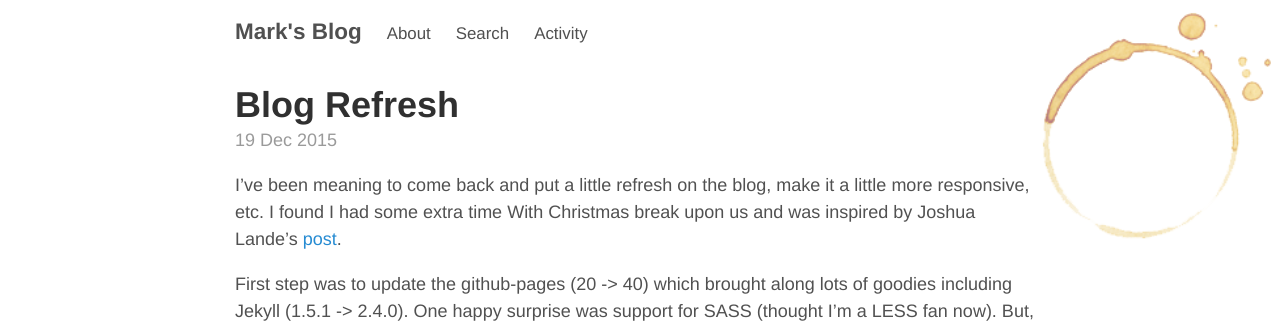
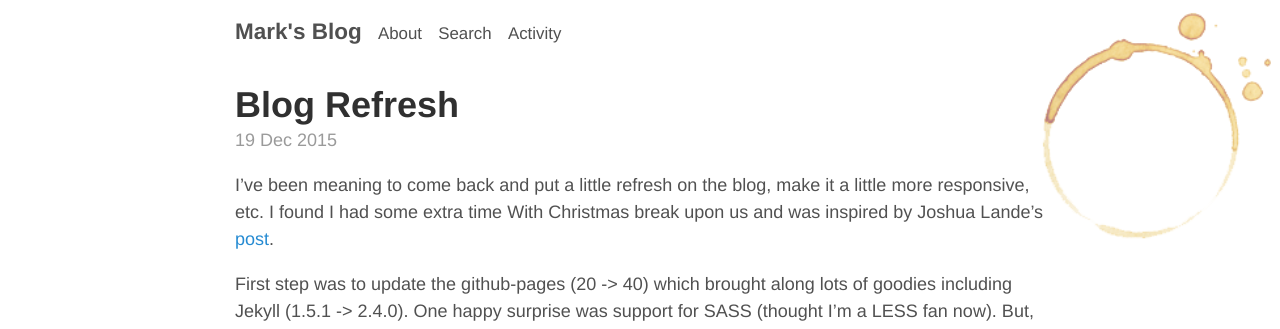
Before and after one commit to marknadig/marknadig.github.io, a Jekyll site: the page built from index.html, in a window 1280 px wide. Shown: the top 329 px of the page. Built offline with Jekyll 4.4.1, drawn with Linux system fonts in a browser that asks for light colours; nearby versions of some CDN libraries; Markdown is read by kramdown in place of the engine named in the settings; the list of posts is cut into pages by our own code.

Commit message:
tweak logo, make nave a little responsive

```diff
--- a/_layouts/default.html
+++ b/_layouts/default.html
@@ -5,13 +5,13 @@
   {% include google_analytics.html %}
 
   <body>
-    <div class="logo"></div>
     <div class="container content">
+      <div class="logo"></div>
       <div class="masthead">
         <h3 class="masthead-title">
           <a href="{{ site.baseurl }}" title="Home">{{ site.title }}</a>
             {% for page in site.pages_list %}
-            &nbsp;&nbsp;&nbsp;<small><a href="{{ page[1]  }}">{{ page[0] }}</a></small>
+            <small><a href="{{ page[1]  }}">{{ page[0] }}</a></small>
             {% endfor %}
         </h3>
       </div>
--- a/_sass/_nadig.scss
+++ b/_sass/_nadig.scss
@@ -2,14 +2,17 @@
 $break-large: 1200px;
 
 .logo {
+  position: absolute;
+  right: 0;
+  top: 0;
+  z-index: -1;
   background-image: url('/images/coffeeRing1.png');
-  float: right;
   background-repeat: none;
 
-  height: 200px;
-  width: 200px;
-  -webkit-background-size: 200px;
-  background-size: 200px;
+  height: 180px;
+  width: 180px;
+  -webkit-background-size: 180px;
+  background-size: 180px;
 
   @media screen and (max-width: $break-small) {
     height: 80px;
--- a/_sass/_nadig_overrides.scss
+++ b/_sass/_nadig_overrides.scss
@@ -1,3 +1,15 @@
 .masthead {
   margin-bottom: 1rem;
+
+  small {
+    a {
+      padding-left: 5px;
+      @media screen and (max-width: $break-small) {
+        padding-left: 1px;
+      }
+      @media screen and (min-width: $break-large) {
+        padding-left: 10px;
+      }
+    }
+  }
 }
```
